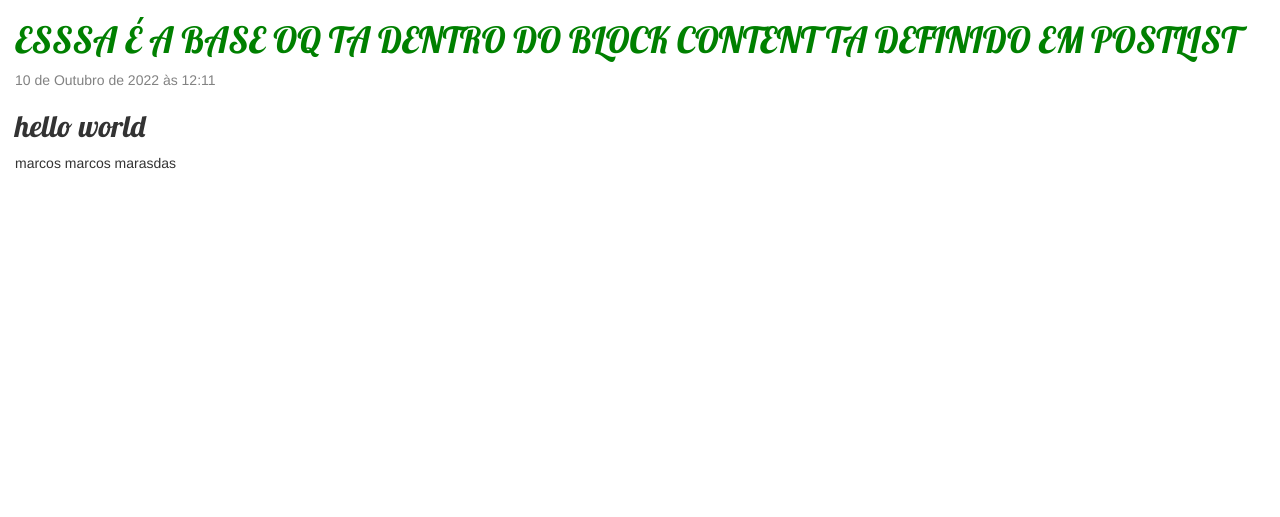
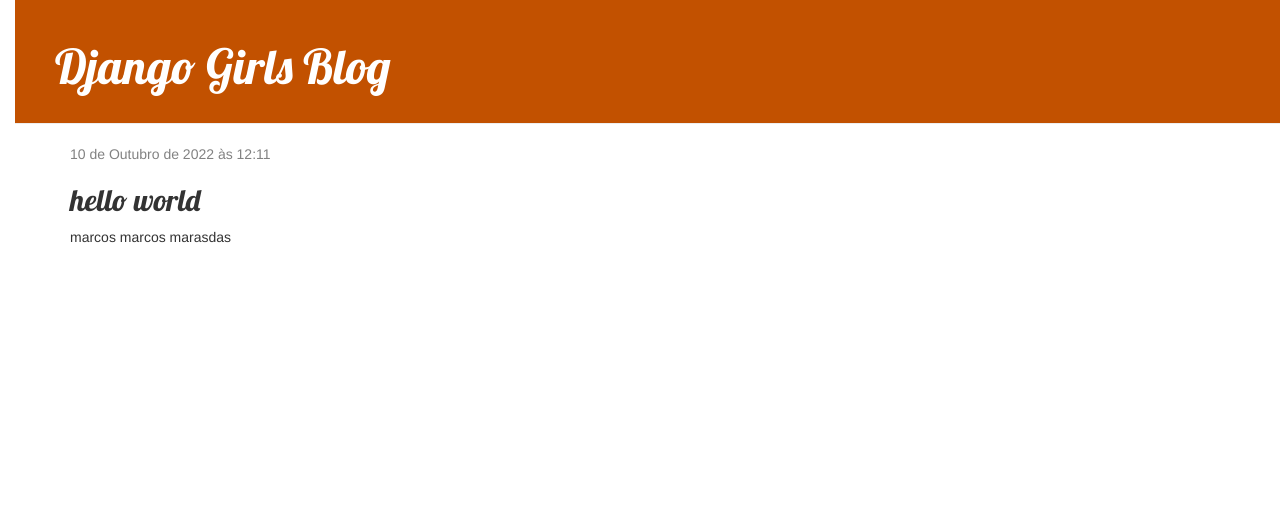
Before and after one commit to MarcosGrandesso/my-first-blog, a Django app: page /post/1/ in a window 1280 px wide. Shown: the top 517 px of the page. Run offline with Django 4.2, Linux system fonts and the light colour scheme; data comes from the database, SQL or seed files in the repository; both versions use the stored data as it was after the commit; some libraries are stand-ins or nearby versions.

Commit message:
seguranca dos posts on

```diff
--- a/blog/templates/blog/base.html
+++ b/blog/templates/blog/base.html
@@ -1,16 +1,26 @@
 {% load static %}
 <html>
     <head>
-        <title>Blog Django Girls</title>
+        <title>Django Girls blog</title>
         <link rel="stylesheet" href="//maxcdn.bootstrapcdn.com/bootstrap/3.2.0/css/bootstrap.min.css">
-<link rel="stylesheet" href="//maxcdn.bootstrapcdn.com/bootstrap/3.2.0/css/bootstrap-theme.min.css">
-<link href="//fonts.googleapis.com/css?family=Lobster&subset=latin,latin-ext" rel="stylesheet" type="text/css">
-<link rel="stylesheet" href="{%static 'css/blog.css'%}">
-
+        <link rel="stylesheet" href="//maxcdn.bootstrapcdn.com/bootstrap/3.2.0/css/bootstrap-theme.min.css">
+        <link href='//fonts.googleapis.com/css?family=Lobster&subset=latin,latin-ext' rel='stylesheet' type='text/css'>
+        <link rel="stylesheet" href="{% static 'css/blog.css' %}">
     </head>
-
-    <h1 style="color: green;">ESSSA É A BASE OQ TA DENTRO DO BLOCK CONTENT TA DEFINIDO EM POSTLIST</h1>
-     {% block content %}
-
-    {% endblock %}
-     </html>
+    <body>
+        <div class="page-header">
+            {% if user.is_authenticated %}
+                  <a href="{% url 'post_new' %}" class="top-menu"><span class="glyphicon glyphicon-plus"></span></a>
+            {% endif %}
+            <h1><a href="/">Django Girls Blog</a></h1>
+        </div>
+        <div class="content container">
+            <div class="row">
+                <div class="col-md-8">
+                    {% block content %}
+                    {% endblock %}
+                </div>
+            </div>
+        </div>
+    </body>
+</html>
--- a/blog/templates/blog/post_detail.html
+++ b/blog/templates/blog/post_detail.html
@@ -7,6 +7,11 @@
                 {{ post.published_date }}
             </div>
         {% endif %}
+
+        {% if user.is_authenticated %}
+             <a class="btn btn-default" href="{% url 'post_edit' pk=post.pk %}"><span class="glyphicon glyphicon-pencil"></span></a>
+        {% endif %}
+
         <h2>{{ post.title }}</h2>
         <p>{{ post.text|linebreaksbr }}</p>
     </div>
--- a/blog/urls.py
+++ b/blog/urls.py
@@ -4,5 +4,7 @@
 urlpatterns = [
 
     path('', views.post_list, name='post_list'),
-    path('post/<int:pk>/', views.post_detail, name='post_detail')
+    path('post/<int:pk>/', views.post_detail, name='post_detail'),
+    path('post/new/', views.post_new, name='post_new'),
+    path('post/<int:pk>/edit/', views.post_edit, name='post_edit'),
             ]
--- a/blog/views.py
+++ b/blog/views.py
@@ -1,7 +1,8 @@
 from django.shortcuts import render, get_object_or_404
 from django.utils import timezone
 from .models import Post
-
+from .forms import PostForm
+from django.shortcuts import redirect
 
 def post_list(request):
     posts = Post.objects.filter(published_date__lte=timezone.now()).order_by('published_date')
@@ -10,3 +11,30 @@
 def post_detail(request, pk):
     post = get_object_or_404(Post, pk = pk)
     return render( request, 'blog/post_detail.html', {'post' : post})
+
+def post_new(request):
+     if request.method == "POST":
+         form = PostForm(request.POST)
+         if form.is_valid():
+             post = form.save(commit=False)
+             post.author = request.user
+             post.published_date = timezone.now()
+             post.save()
+             return redirect('post_detail', pk=post.pk)
+     else:
+         form = PostForm()
+     return render(request, 'blog/post_edit.html', {'form': form})
+
+def post_edit(request, pk):
+     post = get_object_or_404(Post, pk=pk)
+     if request.method == "POST":
+         form = PostForm(request.POST, instance=post)
+         if form.is_valid():
+             post = form.save(commit=False)
+             post.author = request.user
+             post.published_date = timezone.now()
+             post.save()
+             return redirect('post_detail', pk=post.pk)
+     else:
+         form = PostForm(instance=post)
+     return render(request, 'blog/post_edit.html', {'form': form})
```
Also changed, not shown: blog/forms.py (added, +8 -0 lines), blog/templates/blog/post_edit.html (added, +9 -0 lines), db.sqlite3.
